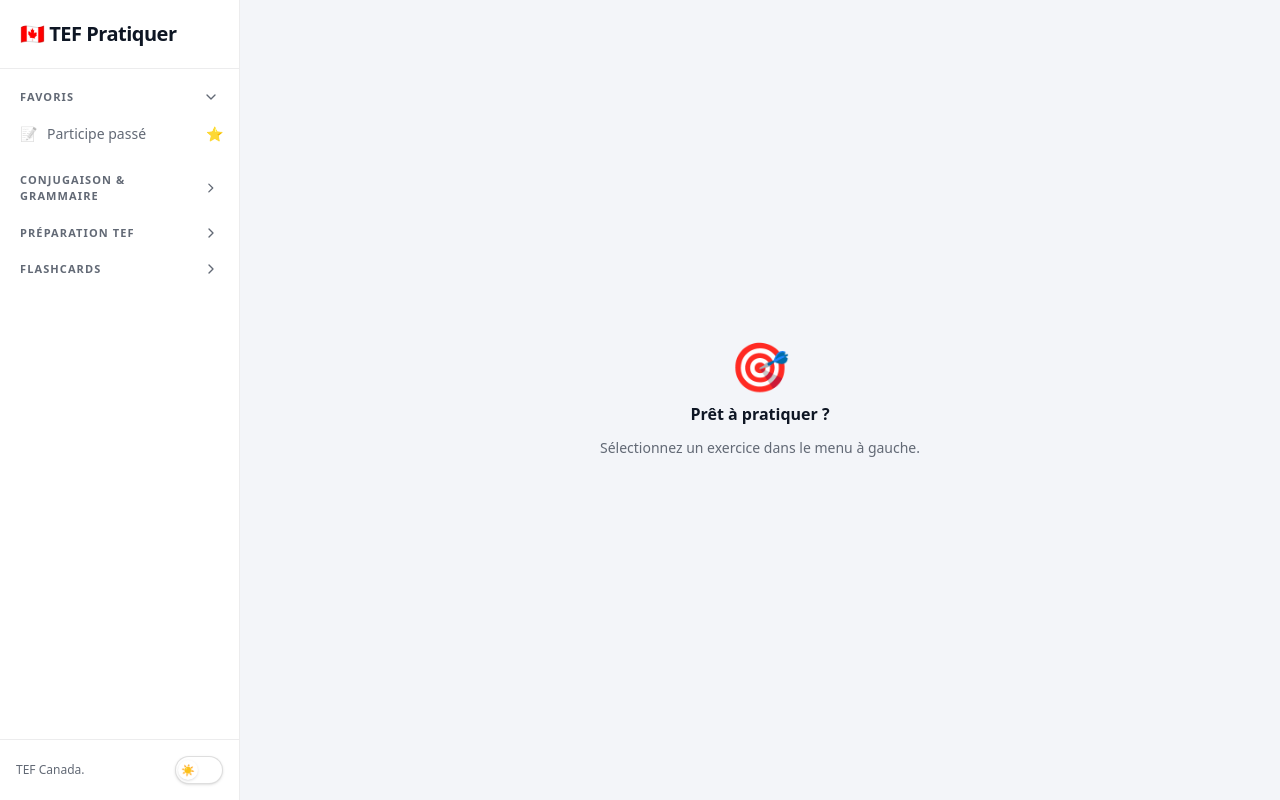
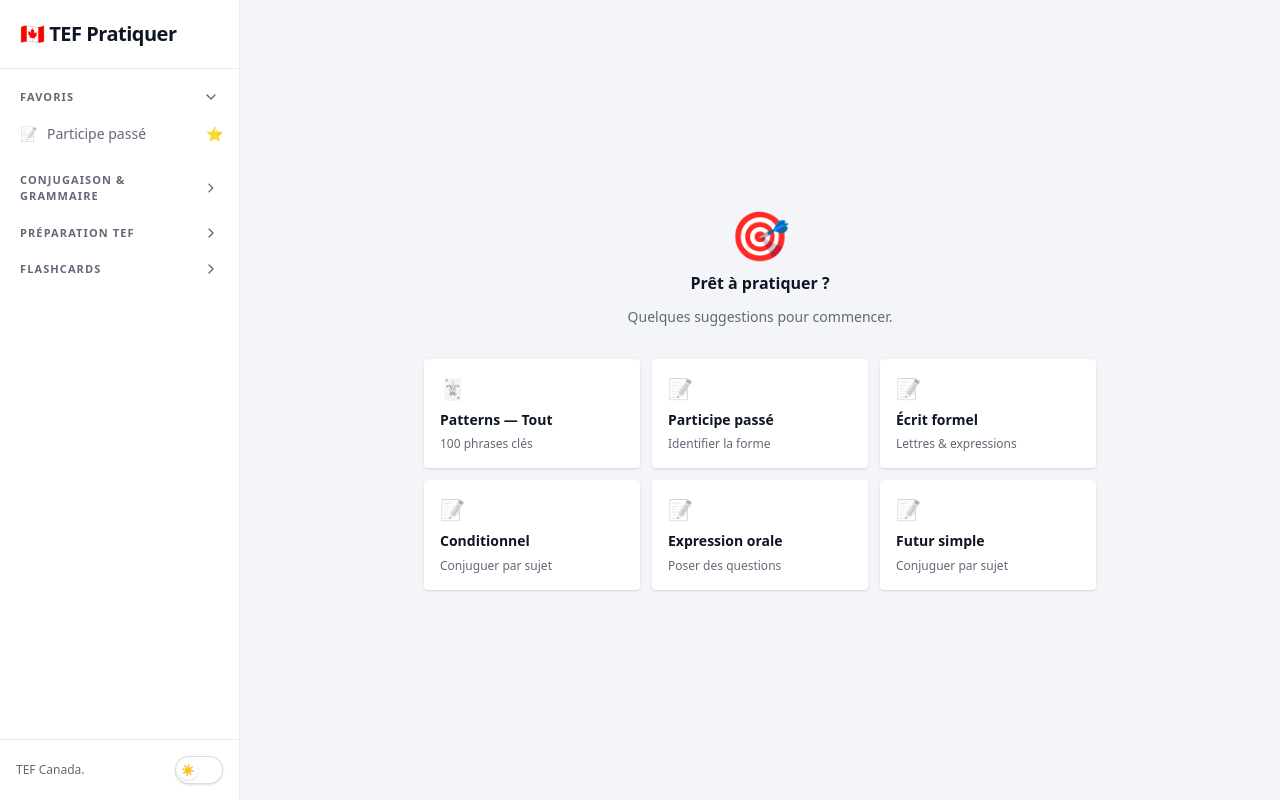
Before and after one commit to diegovelasquezweb/FrenchTest, a React (Vite) app: page / in a window 1280 px wide. Built offline with nearby package versions, Linux system fonts and the light colour scheme.

Commit message:
update test

```diff
--- a/src/App.tsx
+++ b/src/App.tsx
@@ -1,4 +1,4 @@
-import { useEffect, useRef, useState } from "react";
+import { useEffect, useMemo, useRef, useState } from "react";
 import * as Accordion from "@radix-ui/react-accordion";
 import { ChevronDown, ChevronRight } from "lucide-react";
 import { VERBS } from "./data/verbs";
@@ -296,6 +296,27 @@ export default function App() {
 
   const showScoreBoard = appMode !== "home" && (activePhase === QuizPhase.Answering || activePhase === QuizPhase.Feedback);
 
+  // ── Suggestion cards (desktop home) ──────────────────────────────────────
+  const ALL_SUGGESTIONS = [
+    { label: "Conditionnel",        sub: "Conjuguer par sujet",     icon: "📝", onClick: handleStartConditionnel },
+    { label: "Futur simple",        sub: "Conjuguer par sujet",     icon: "📝", onClick: handleStartFutur },
+    { label: "Grammaire",           sub: "Corriger les erreurs",    icon: "📝", onClick: handleStartOrthographe },
+    { label: "Imparfait",           sub: "Conjuguer par sujet",     icon: "📝", onClick: handleStartImparfait },
+    { label: "Participe passé",     sub: "Identifier la forme",     icon: "📝", onClick: handleStartParticipe },
+    { label: "Présent",             sub: "Conjuguer par sujet",     icon: "📝", onClick: handleStartPresent },
+    { label: "Connecteurs",         sub: "Expressions du TEF",      icon: "📝", onClick: handleStartPhrases },
+    { label: "Écrit formel",        sub: "Lettres & expressions",   icon: "📝", onClick: handleStartEcrit },
+    { label: "Expression orale",    sub: "Poser des questions",     icon: "📝", onClick: handleStartOral },
+    { label: "Patterns — Tout",     sub: "100 phrases clés",        icon: "🃏", onClick: handleStartPatterns },
+    { label: "Vocabulaire",         sub: "Antonymes & paires",      icon: "🃏", onClick: handleStartVocabulaire },
+    { label: "Touriste",            sub: "Phrases de voyage",       icon: "🃏", onClick: handleStartTouriste },
+  ];
+  const suggestions = useMemo(() => {
+    const shuffled = [...ALL_SUGGESTIONS].sort(() => Math.random() - 0.5);
+    return shuffled.slice(0, 6);
+  // eslint-disable-next-line react-hooks/exhaustive-deps
+  }, []);
+
   // ── Nav data ──────────────────────────────────────────────────────────────
   const SIDEBAR_LOOKUP: Record<string, { mode: Exclude<AppMode, "home">; onClick: () => void; icon: string }> = {
     "Conditionnel":     { mode: "conditionnel", onClick: handleStartConditionnel, icon: "📝" },
@@ -342,7 +363,7 @@ export default function App() {
       {/* ── SIDEBAR (desktop only) ─────────────────────────────────────────── */}
       <aside className="hidden md:flex w-60 shrink-0 flex-col border-r border-(--color-ink)/8 bg-(--color-surface)">
         <div className="px-5 py-5 border-b border-(--color-ink)/8">
-          <p className="text-xl font-extrabold tracking-tight text-(--color-ink)">🇨🇦 TEF Pratiquer</p>
+          <button type="button" onClick={handleGoHome} className="text-xl font-extrabold tracking-tight text-(--color-ink) hover:text-(--color-brand) transition-colors duration-150 text-left">🇨🇦 TEF Pratiquer</button>
         </div>
 
         <nav className="flex-1 overflow-y-auto py-3 px-2 flex flex-col gap-1" aria-label="Navigation">
@@ -552,7 +573,7 @@ export default function App() {
               ← Accueil
             </button>
           ) : (
-            <span className="text-sm font-bold text-(--color-ink)">🇨🇦 TEF Pratiquer</span>
+            <button type="button" onClick={handleGoHome} className="text-sm font-bold text-(--color-ink) hover:text-(--color-brand) transition-colors duration-150">🇨🇦 TEF Pratiquer</button>
           )}
           <ThemeToggle theme={theme} onToggle={toggleTheme} />
         </div>
@@ -582,11 +603,27 @@ export default function App() {
           {/* HOME */}
           {appMode === "home" && (
             <>
-              {/* Desktop: welcome state */}
-              <div className="hidden md:flex h-full flex-col items-center justify-center gap-3 text-center">
-                <span className="text-5xl">🎯</span>
-                <p className="text-base font-semibold text-(--color-ink)">Prêt à pratiquer ?</p>
-                <p className="text-sm text-(--color-muted)">Sélectionnez un exercice dans le menu à gauche.</p>
+              {/* Desktop: suggestion cards */}
+              <div className="hidden md:flex h-full flex-col items-center justify-center gap-8 px-10 py-12">
+                <div className="flex flex-col items-center gap-3 text-center">
+                  <span className="text-5xl">🎯</span>
+                  <p className="text-base font-semibold text-(--color-ink)">Prêt à pratiquer ?</p>
+                  <p className="text-sm text-(--color-muted)">Quelques suggestions pour commencer.</p>
+                </div>
+                <div className="grid grid-cols-3 gap-3 w-full max-w-2xl">
+                  {suggestions.map(({ label, sub, icon, onClick }) => (
+                    <button
+                      key={label}
+                      type="button"
+                      onClick={onClick}
+                      className="flex flex-col items-start gap-2 rounded bg-(--color-surface) p-4 shadow-sm text-left transition-all duration-200 hover:shadow-md hover:-translate-y-0.5 focus-visible:outline-2 focus-visible:outline-offset-2 focus-visible:outline-(--color-ring)"
+                    >
+                      <span className="text-xl grayscale opacity-60">{icon}</span>
+                      <span className="text-sm font-semibold text-(--color-ink) leading-tight">{label}</span>
+                      <span className="text-xs text-(--color-muted)">{sub}</span>
+                    </button>
+                  ))}
+                </div>
               </div>
 
               {/* Mobile: accordion */}
```
